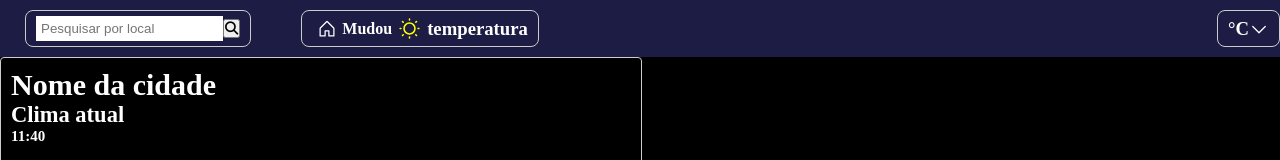
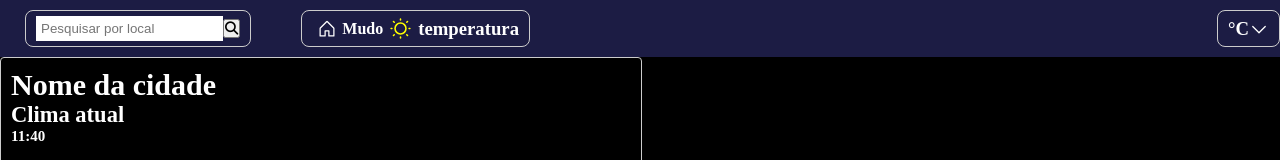
Before and after one commit to Barraqui/Previsao-do-tempo, a Vue app: page / in a window 1280 px wide. Shown: the top 160 px of the page. Built offline with nearby package versions, Linux system fonts and the light colour scheme.

Commit message:
testando

```diff
--- a/src/App.vue
+++ b/src/App.vue
@@ -63,7 +63,7 @@ function searcBtn() {
               d="M219.31,108.68l-80-80a16,16,0,0,0-22.62,0l-80,80A15.87,15.87,0,0,0,32,120v96a8,8,0,0,0,8,8h64a8,8,0,0,0,8-8V160h32v56a8,8,0,0,0,8,8h64a8,8,0,0,0,8-8V120A15.87,15.87,0,0,0,219.31,108.68ZM208,208H160V152a8,8,0,0,0-8-8H104a8,8,0,0,0-8,8v56H48V120l80-80,80,80Z"
             ></path>
           </svg>
-          <h4>Mudou</h4>
+          <h4>Mudo</h4>
           <svg
             xmlns="http://www.w3.org/2000/svg"
             width="25"
```
